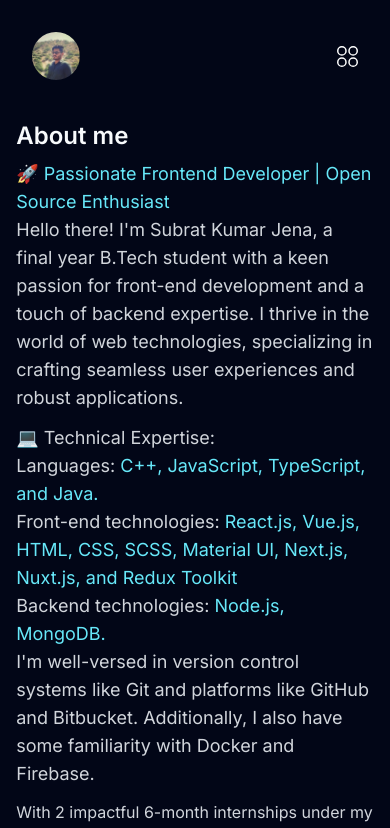
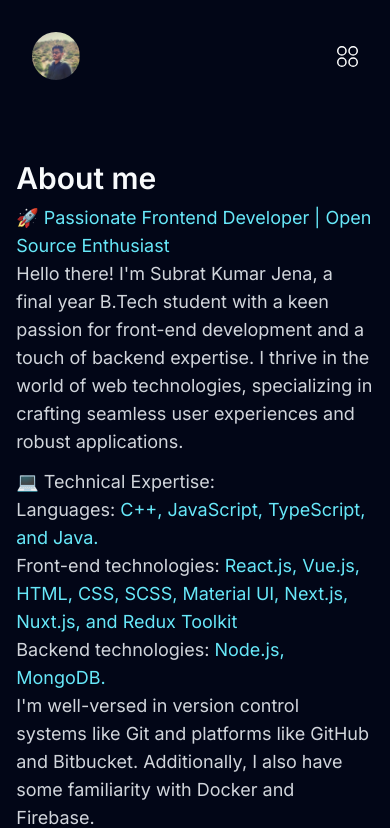
Before and after one commit to subrat611/portfolio-website, a Next.js app: page /about in a window 390 px wide. Shown: the top 828 px of the page. Built offline with nearby package versions, Linux system fonts and the light colour scheme.

Commit message:
refactor: portfolio navigation

```diff
--- a/components/Header/Header.js
+++ b/components/Header/Header.js
@@ -1,46 +1,84 @@
 import Link from "next/link";
-import { useContext } from "react";
+import { useContext, useState } from "react";
 
 import { ThemeContext } from "@/context/ThemeModeContext";
 
 import { navItem } from "@/utils";
 import { DarkThemeIcon, LightThemeIcon, Logo } from "@/utils/icons";
 import { IconBuddyMenuIcon } from "@/assets/icons";
+import { useRouter } from "next/router";
 
 const Header = () => {
   const { themeMode, setThemeMode } = useContext(ThemeContext);
+  const [showMobNav, setShowMobNav] = useState(false);
+
+  const router = useRouter();
+
+  const handleShowMobNav = () => {
+    setShowMobNav((prev) => !prev);
+  };
+
+  const handleNavigation = (route) => {
+    router.push(route);
+  };
 
   return (
-    <header className="w-11/12 max-w-[780px] mx-auto pt-8 px-4 flex justify-between items-center md:py-6 md:px-0">
+    <div>
+      <header
+        className={`w-11/12 max-w-[780px] mx-auto pt-8 px-4 flex justify-between items-center md:py-6 md:px-0 ${
+          !showMobNav ? "pb-20" : "pb-0"
+        }`}
+      >
         <img
           src="/profile-pic.jpeg"
           alt="profile-image"
           className="rounded-full w-[48px] h-[48px]"
         />
+        <div className="cursor-pointer" onClick={handleShowMobNav}>
           <IconBuddyMenuIcon />
-
-      {/* <ul className="flex items-center">
+        </div>
+      </header>
+      {showMobNav && (
+        <div className="overflow-x-scroll relative h-28 scrollbar">
+          <ul className="text-lime-100 absolute top-9 left-8 flex">
             {navItem.map((item, i) => (
               <li
                 key={i}
-            className="text-slate-300 mx-2 font-medium hover:text-cyan-300"
+                className={`mx-2 font-medium hover:text-cyan-300 border-2 hover:border-slate-200 p-2 px-3 rounded-full cursor-pointer ${
+                  router.route === item.route
+                    ? "border-slate-200 text-cyan-300"
+                    : "text-slate-300 border-gray-500"
+                }`}
+                onClick={() => handleNavigation(item.route)}
               >
-            <Link href={item.route}>{item.name}</Link>
+                {item.name}
               </li>
             ))}
-      </ul> */}
-      {/* <span className="text-slate-300 cursor-pointer">
-        {themeMode === "light" ? (
-          <button onClick={() => setThemeMode("dark")}>
-            <DarkThemeIcon />
-          </button>
-        ) : (
-          <button onClick={() => setThemeMode("light")}>
-            <LightThemeIcon />
-          </button>
+          </ul>
+        </div>
       )}
-      </span> */}
-    </header>
+      <style jsx>{`
+        /* Custom styles for the scrollbar */
+        .scrollbar {
+          scrollbar-width: thin;
+          scrollbar-color: transparent transparent;
+        }
+
+        .scrollbar::-webkit-scrollbar {
+          width: 12px; /* Adjust the width as needed */
+        }
+
+        .scrollbar::-webkit-scrollbar-thumb {
+          background-color: transparent; /* Set the thumb color to transparent */
+          border: 4px solid transparent; /* Set a transparent border for better visibility */
+          border-radius: 6px; /* Adjust the border-radius as needed */
+        }
+
+        .scrollbar::-webkit-scrollbar-track {
+          background-color: transparent; /* Set the track color to transparent */
+        }
+      `}</style>
+    </div>
   );
 };
 
--- a/components/HeroSection/HeroSection.js
+++ b/components/HeroSection/HeroSection.js
@@ -9,8 +9,10 @@ const HeroSection = () => {
   const { themeMode } = useContext(ThemeContext);
 
   return (
-    <section className="w-11/12 max-w-[780px] mx-auto mt-24 px-4 md:px-0">
-      <h1 className="text-4xl text-slate-50 font-bold w-[220px]">Subrat Kumar Jena</h1>
+    <section className="w-11/12 max-w-[780px] mx-auto px-4 md:px-0">
+      <h1 className="text-4xl text-slate-50 font-bold w-[220px]">
+        Subrat Kumar Jena
+      </h1>
       <p className="text-base text-gray-300 mt-1">
         Fullstack JavaScript Developer from 🇮🇳
       </p>
--- a/pages/about.js
+++ b/pages/about.js
@@ -4,8 +4,8 @@ const About = () => {
   return (
     <section className="bg-slate-950 pb-6 h-full min-h-screen">
       <Header />
-      <div className="w-11/12 max-w-[780px] mx-auto mt-10">
-        <p className="text-slate-50 font-semibold text-2xl">About me</p>
+      <div className="w-11/12 max-w-[780px] mx-auto">
+        <p className="text-slate-50 font-semibold text-3xl">About me</p>
         <p className="text-gray-300 text-lg mt-2">
           <span className="text-cyan-300">
             🚀 Passionate Frontend Developer | Open Source Enthusiast{" "}
--- a/pages/experience.js
+++ b/pages/experience.js
@@ -8,7 +8,7 @@ const Experience = () => {
   return (
     <section className="bg-slate-950 pb-6 h-full min-h-screen">
       <Header />
-      <div className="w-11/12 max-w-[780px] mx-auto mt-16">
+      <div className="w-11/12 max-w-[780px] mx-auto">
         {experiences.map((experience, i) => {
           const { imgpath, name, position, desc } = experience;
 
--- a/utils/index.js
+++ b/utils/index.js
@@ -1,4 +1,5 @@
 export const navItem = [
+  { name: "Home", route: "/" },
   {
     name: "About",
     route: "/about",
```
Lines whose indentation alone changed are shown as unchanged.
